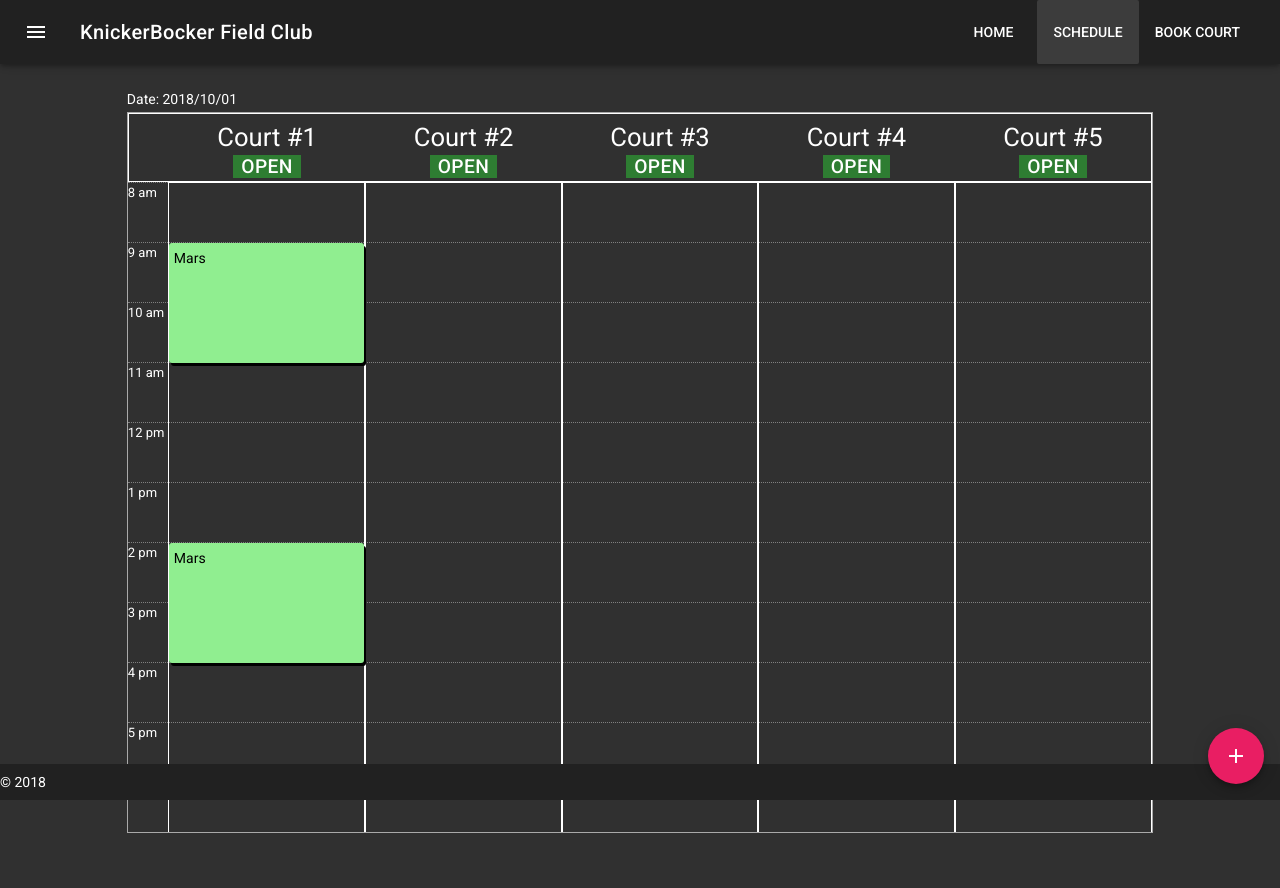
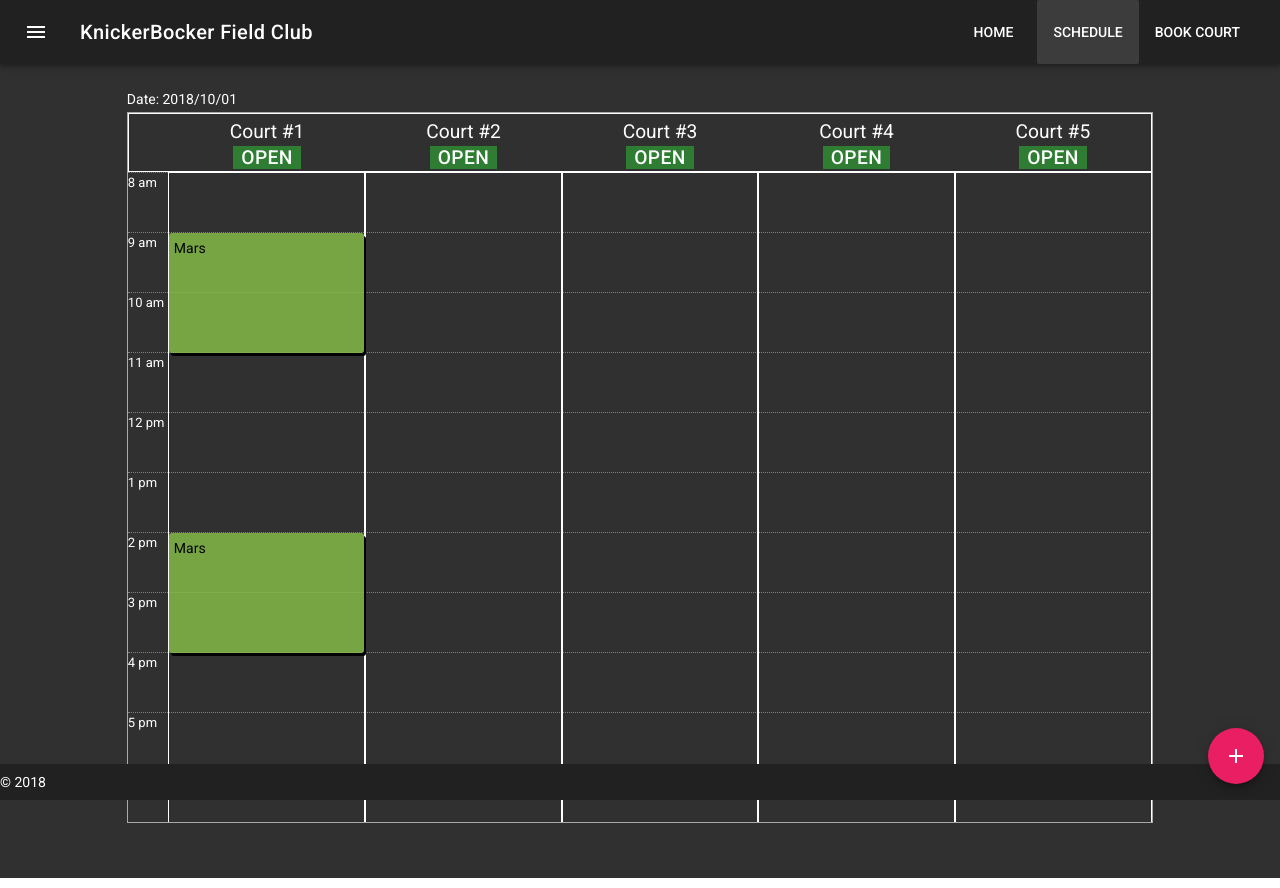
Before and after one commit to dfimiarz/clubhouse-frontend, a Vue app: page /sessions in a window 1280 px wide. Built offline with nearby package versions, Linux system fonts and the light colour scheme.

Commit message:
Removed some console.log calls and small changes in visuals

```diff
--- a/src/components/Home.vue
+++ b/src/components/Home.vue
@@ -75,7 +75,7 @@ export default {
   },
   methods: {
     cardClicked: () => {
-      console.log("CardClicked")
+      //console.log("CardClicked")
     }
 
   }
--- a/src/components/Match.vue
+++ b/src/components/Match.vue
@@ -19,7 +19,7 @@ export default {
 .matchcell {
   position: absolute;
   border: 2 px solid;
-  background-color: lightgreen;
+  background-color: rgba(139,195,74,0.8);
   width: 100%;
   box-sizing: border-box;
   border-radius: 3px;
--- a/src/components/MatchCalendar.vue
+++ b/src/components/MatchCalendar.vue
@@ -11,7 +11,7 @@ import func from './vue-temp/vue-editor-bridge';
           <div class="main-schedule-container" ref="scheduleContainer" @click="contClicked($event)">
             <div class="court-grid-container">
               <div v-for="(court,index) in courts" :key="court.id" class="pa-1" v-bind:style="{ 'grid-column' : index + 2, 'grid-row' : 1 }">
-                <div class="text-xs-center" style=" font-size: 2vw;">
+                <div class="text-xs-center" style=" font-size: 1.5vw;">
                   {{ court.lbl }}
                 </div>
                 <div class="title text-xs-center">
@@ -24,6 +24,7 @@ import func from './vue-temp/vue-editor-bridge';
                     {{ getCellLabel(n) }}
                 </div>
                 <div class="session-grid-container">
+
                   <div style="grid-column : 2 ; grid-row : 1; height: 720px ; border: 1px solid; position: relative;">
                     <match v-for="match in matches" :key="match.id" :vpos="(match.startMin * cellHeight1H/60)" :height="(match.durMin * cellHeight1H/60)"></match>
                   </div>
@@ -32,6 +33,7 @@ import func from './vue-temp/vue-editor-bridge';
                   <div style="grid-column : 5 ; grid-row : 1; height: 100%; border: 1px solid;"> </div>
                   <div style="grid-column : 6 ; grid-row : 1; height: 100%; border: 1px solid;"> </div>
                 </div>
+
 
             </div>
 
@@ -72,8 +74,8 @@ export default {
     }
   },
   methods: {
-    contClicked: function(event){
-      console.log(event.target)
+    contClicked: function(){
+      //console.log(event.target)
     },
     getCellLabel: function(cellnumber) {
         return this.hourLabels[cellnumber-1]
@@ -95,7 +97,7 @@ export default {
 
   },
   mounted: function(){
-    console.log("Mounted")
+    //console.log("Mounted")
   }
 }
 </script>
--- a/src/components/RegisterMember.vue
+++ b/src/components/RegisterMember.vue
@@ -63,7 +63,7 @@
 export default {
   name: "RegisterMember",
   created: () => {
-    console.log("Created")
+    //console.log("Created")
   },
   data: function() {
     return {
@@ -99,7 +99,7 @@ export default {
   },
   methods: {
     addNewMember: function() {
-      console.log(this.newMember);
+      //console.log(this.newMember);
       this.$store.dispatch("memberstore/REGISTER_MEMBER", this.newMember);
     }
   },
```
